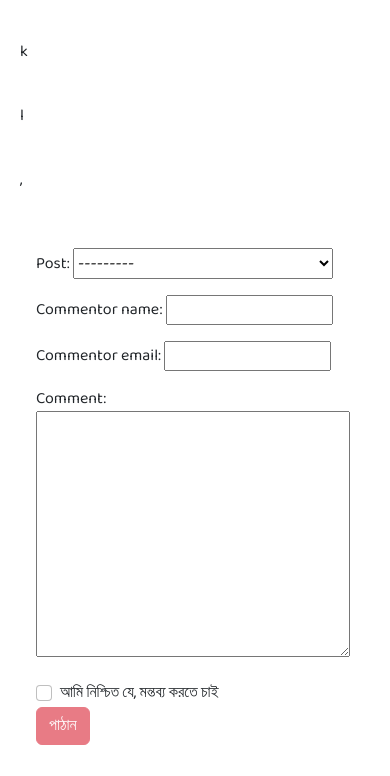
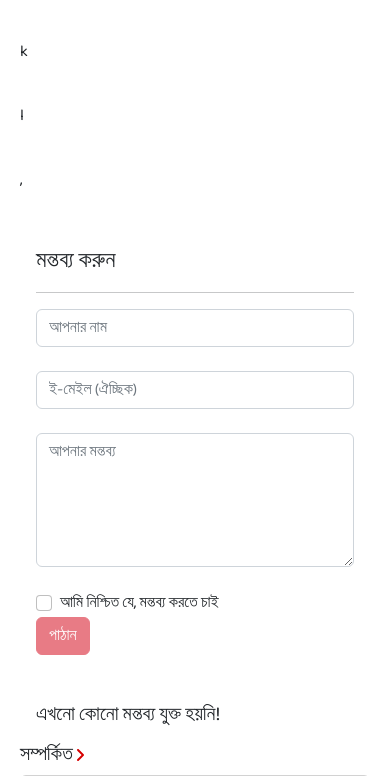
Before and after one commit to HasibRockie/BUETJS, a Django app: page /posts/1/ in a window 390 px wide. Shown: the part 1273-2049 px from the top of the page. Run offline with Django 4.2, Linux system fonts and the light colour scheme; data comes from the database, SQL or seed files in the repository; both versions use the stored data as it was after the commit; some libraries are stand-ins or nearby versions; some web fonts are replaced.

Commit message:
functionality comment contact added

```diff
--- a/home/forms.py
+++ b/home/forms.py
@@ -10,5 +10,5 @@
 class CommentForm(forms.ModelForm):
     class Meta():
         model = Comment
-        # fields = ('commentor_name', 'commentor_email', 'comment')
-        fields = '__all__'
+        fields = ('commentor_name', 'commentor_email', 'comment')
+        # fields = '__all__'
--- a/home/views.py
+++ b/home/views.py
@@ -1,6 +1,7 @@
 # Create your views here.
 from django.shortcuts import render
-from home.models import Post
+from django.http import HttpResponseRedirect
+from home.models import Post, Comment
 from django.template import RequestContext
 from datetime import datetime
 from django.utils.translation import gettext as _
@@ -93,26 +94,36 @@
     post_dic = { 'campuses' : campus[::-1], 'halls': hall[::-1], 'clubs': club[::-1], 'sports': sports[::-1], 'alumnies': alumni[::-1], 'blogs': blog[::-1], 'posts' : all_posts }
     return render(request, 'home/blog.html',context=post_dic)
 
+
 def post(request,id):
     try:
-        form = CommentForm()
+        comment_form = CommentForm()
         post = Post.objects.get(id=id)
         all_posts = Post.objects.order_by('date').reverse()
-        context = {'post': post, 'posts' : all_posts,'form': form}
+        # context = {'post': post, 'posts' : all_posts,'form': form}
 
         if request.method == "POST":
-            form = CommentForm(request.POST)
+            comment_form = CommentForm(request.POST)
 
-            if form.is_valid():
-                form.save()
-                # return render(request, 'home/viewpost.html')
+            if comment_form.is_valid():
+                instance = comment_form.save(commit=False)
+                instance.post = post
+                instance.save()
+                context = {'post': post, 'posts' : all_posts,'form': comment_form}
+                return render(request, 'home/viewpost.html', context)
+            else:
+                return HttpResponseRedirect('/something wrong/')
 
+        context = {'post': post, 'posts' : all_posts,'form': comment_form}
         return render(request, 'home/viewpost.html', context)
 
         # return render(request, 'home/viewpost.html', context)
 
     except Post.DoesNotExist:
         return render(request, 'not-found.html')
+
+
+
 
 def contact(request):
     form = ContactForm()
--- a/static/css/base.css
+++ b/static/css/base.css
@@ -8,6 +8,7 @@
   justify-content: center;
   text-align: center;
   padding: 10px;
+  flex-wrap: wrap!important;
 }
 
 /* .header-nav{
--- a/template/base.html
+++ b/template/base.html
@@ -67,7 +67,7 @@
 
       <!--container-->
     </div>
-    <nav class="navbar navbar-expand-sm sticky-top navbar-light bg-light">
+    <nav class="navbar navbar-expand-lg sticky-top navbar-light bg-light">
       <div class="container text-center">
         <a class="navbar-brand font-weight-bold" href="/">বুয়েট সাংবাদিক সমিতি</a>
         <button
--- a/template/home/contact.html
+++ b/template/home/contact.html
@@ -26,7 +26,7 @@
         <h3 class="text-center">যোগাযোগ</h3> <hr>
         <div class="form-group">
           <label for="full_name">আপনার নামঃ </label>
-          <input type="text" class="form-control" id="full_name" name="full_name" placeholder="John Doe" required>
+          <input type="text" class="form-control" id="full_name" name="full_name" placeholder="Abdur Rahman" required>
         </div> <br>
 
         <div class="form-group">
--- a/template/home/failed.html
+++ b/template/home/failed.html
@@ -33,7 +33,7 @@
         {% csrf_token %}
         <div class="form-group">
           <label for="full_name">আপনার নামঃ </label>
-          <input type="text" class="form-control" id="full_name" name="full_name" placeholder="John Doe" required>
+          <input type="text" class="form-control" id="full_name" name="full_name" placeholder="Abdur Rahman" required>
         </div> <br>
 
         <div class="form-group">
--- a/template/home/viewpost.html
+++ b/template/home/viewpost.html
@@ -463,7 +463,7 @@
           <div class=" inside-from m-3 rounded">
             <form  method="POST">
                 {% csrf_token %}
-                {% comment %} <h3 class="">মন্তব্য করুন</h3> <hr>
+                <h3 class="">মন্তব্য করুন</h3> <hr>
                 <div class="form-group">
 
                   <input type="text" class="form-control" id="commentor_name" name="commentor_name" placeholder="আপনার নাম" required>
@@ -479,9 +479,9 @@
                 <div class="form-group">
 
                   <textarea class="form-control" id="comment" name="comment" rows="5" placeholder="আপনার মন্তব্য" required></textarea>
-                </div> <br>  {% endcomment %}
+                </div> <br>
 
-                {{form.as_p}}
+                {% comment %} {{form.as_p}} {% endcomment %}
                 <div class="form-check">
                   <input class="form-check-input" type="checkbox" value="" id="checkbox" onchange="document.getElementById('button').disabled = !this.checked;">
                   <label class="form-check-label" for="button">
@@ -501,7 +501,7 @@
                 {% else %}
 
                 <h5 class="mt-5">মন্তব্যসমূহঃ </h5> <hr>
-                  {% for comment in post.comments.all  %}
+                  {% for comment in post.comments.all|slice:"::-1" %}
 
                   <div class="row d-flex justify-content-center">
                     <div>
@@ -514,7 +514,12 @@
 
                               <div class="italic">
                                 <div class="d-flex flex-row align-items-center">
-                                  <h6 class="small mb-0 ms-2 text-danger">▶ {{comment.commentor_name}} • <small class="text-secondary">{{comment.commentor_email}}</small> • <small class="text-secondary">{{comment.date_added}}</small></h6>
+                                  <h6 class="small mb-0 ms-2 text-danger">▶ {{comment.commentor_name}} •
+                                    {% if comment.commentor_email %}
+
+                                    <small class="text-secondary">{{comment.commentor_email}}</small> •
+                                    {% endif %}
+                                     <small class="text-secondary">{{comment.date_added}}</small></h6>
                                 </div>
 
                               </div>
```
Also changed, not shown: static/css/contact.css (+9 -0 lines), static/css/home.css (+35 -0 lines), db.sqlite3.
